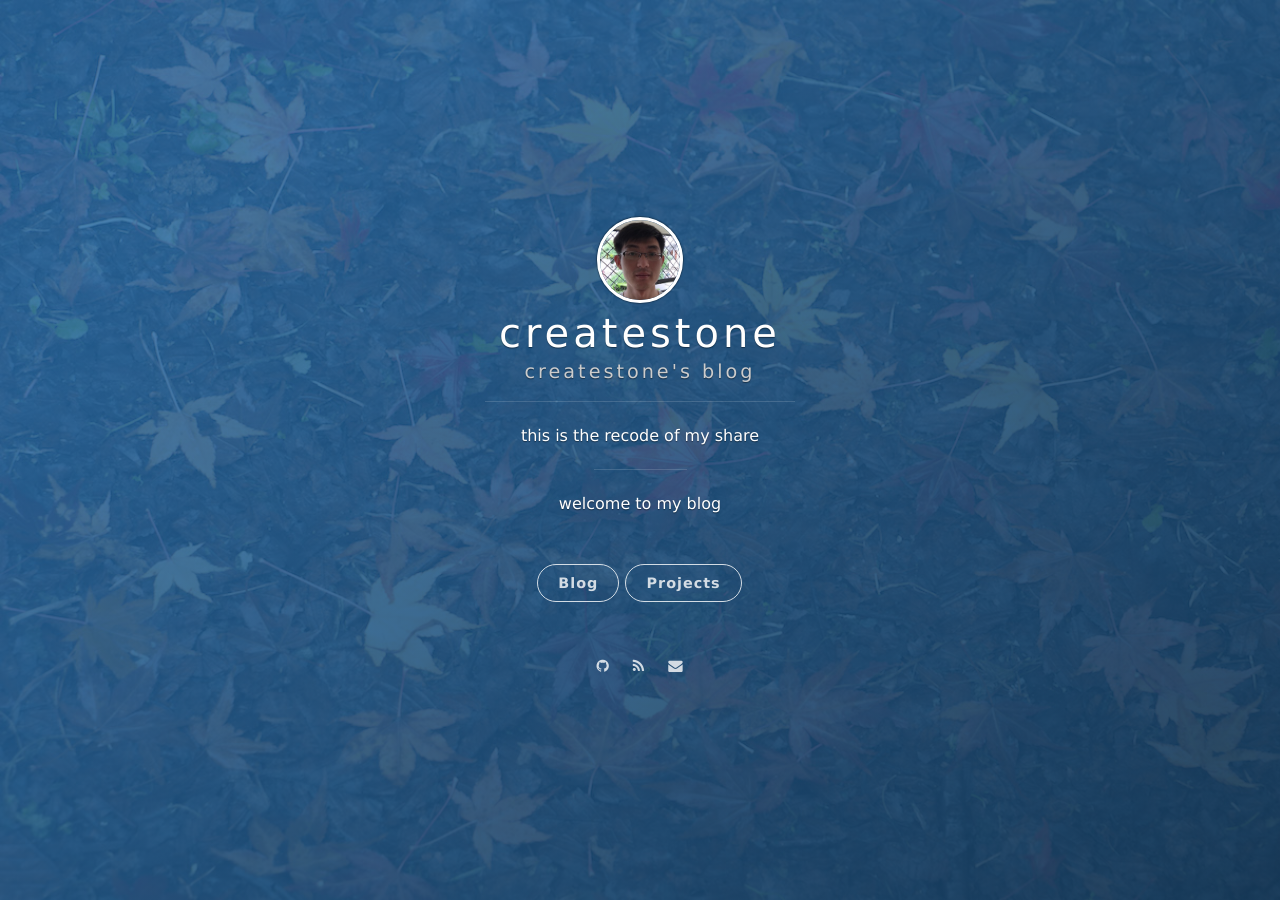
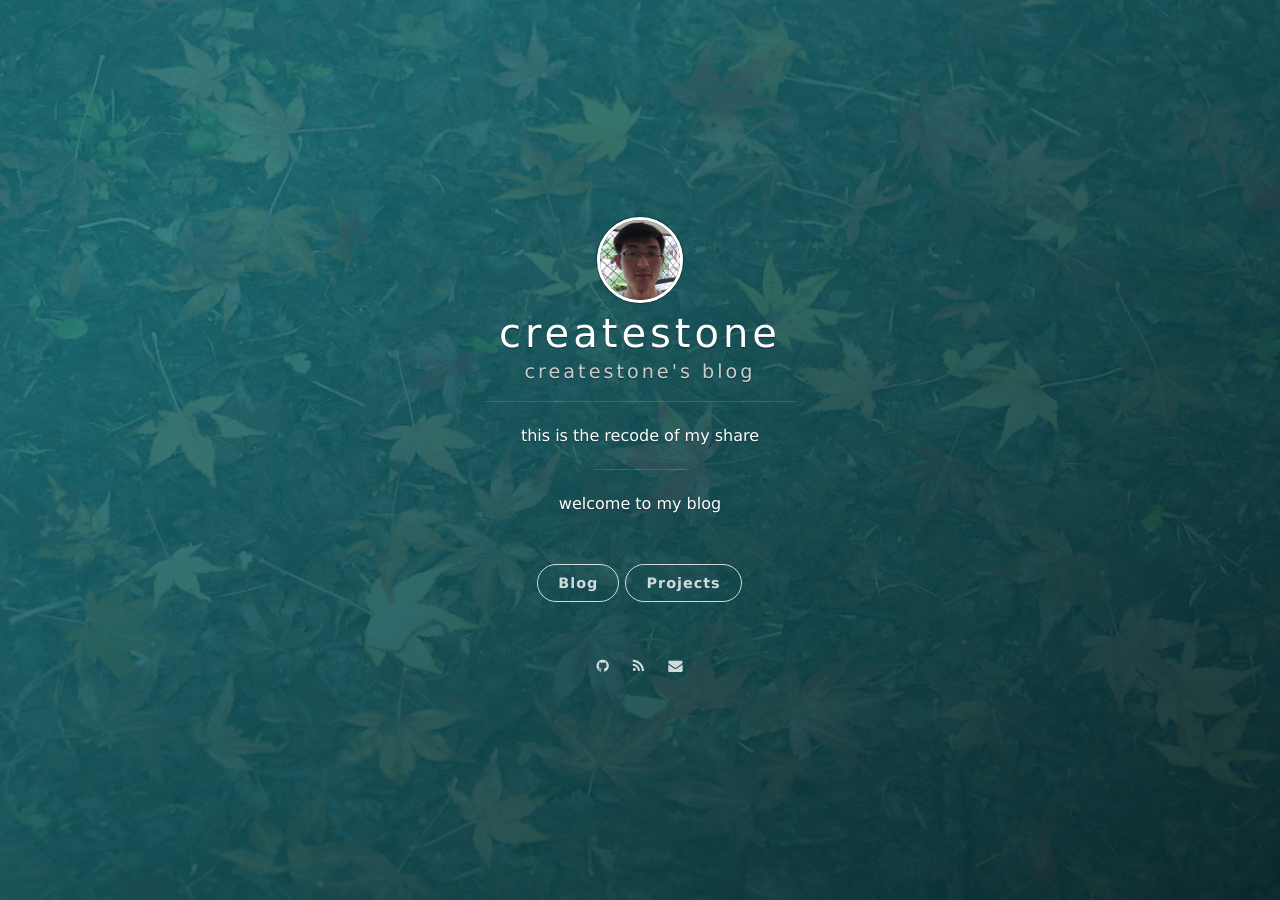
Before and after one commit to createStone/createStone.github.io, a Jekyll site: the page built from index.html, in a window 1280 px wide. Built offline with Jekyll 4.4.1, drawn with Linux system fonts in a browser that asks for light colours; nearby versions of some CDN libraries; the list of posts is cut into pages by our own code.

Commit message:
Update _config.yml

```diff
--- a/_config.yml
+++ b/_config.yml
@@ -13,7 +13,7 @@ permalink: /:year/:month/:title/
 highlighter: plain
 
 # supported colors: blue, green, purple, red, orange or slate. If you need clear, leave it empty.
-cover_color: blue
+cover_color: green
 
 # The blog button should not be removed.
 blog_button:
```
